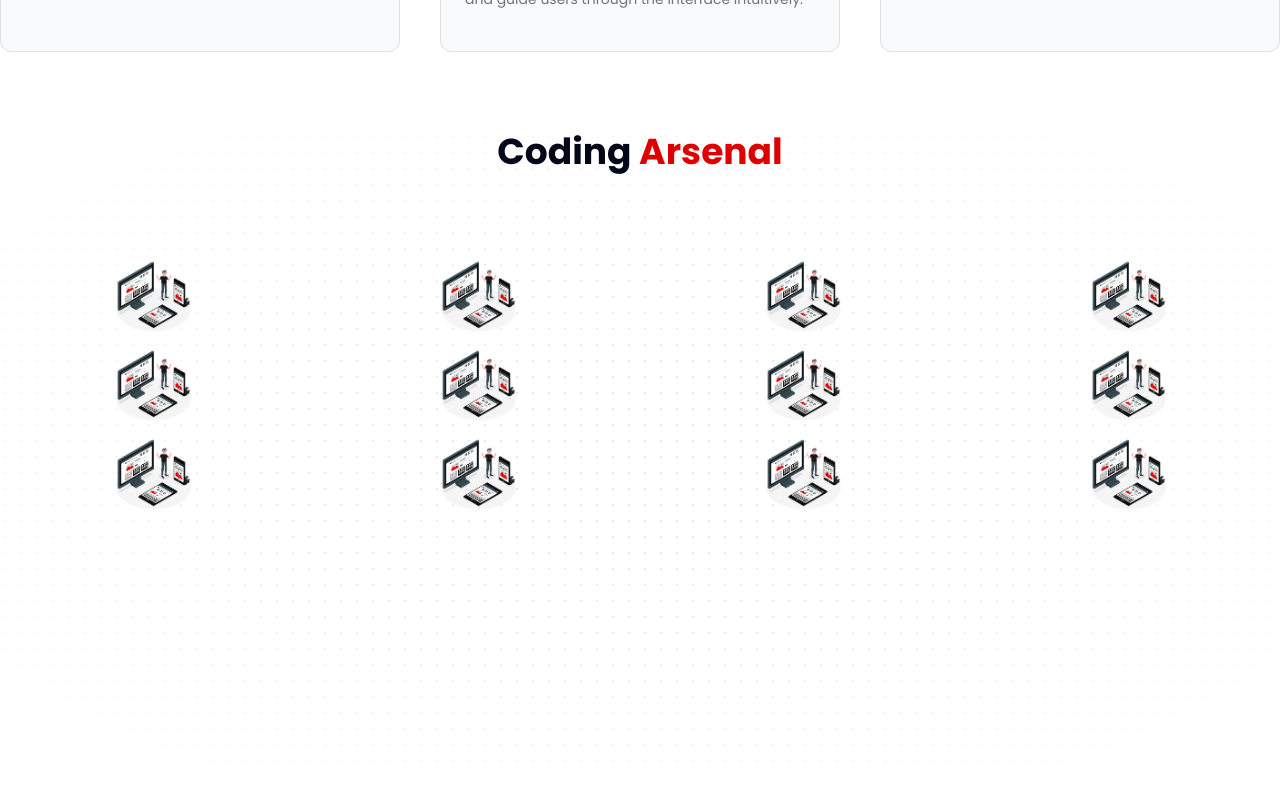
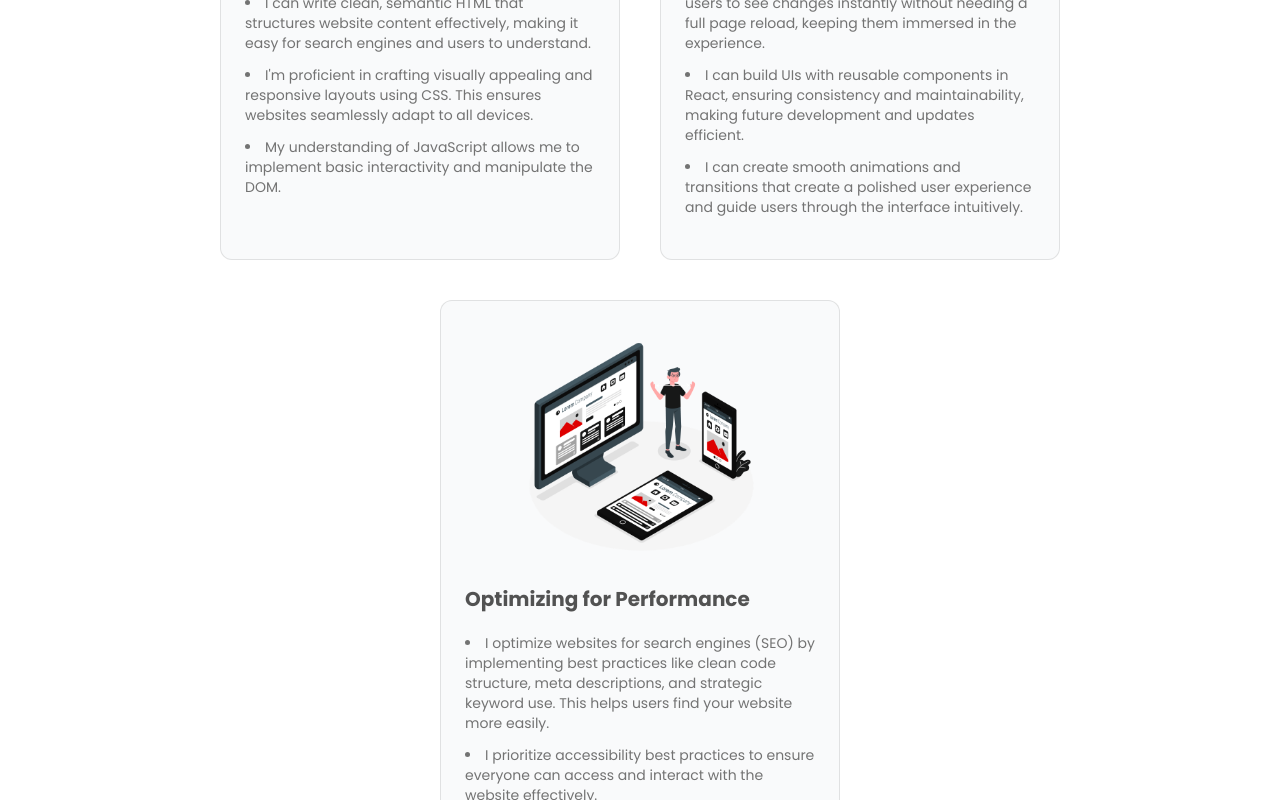
Before and after one commit to LC-Dev-23/ultimate-portfolio, a Next.js app: page / in a window 1280 px wide. Shown: the part 1740-2540 px from the top of the page. Built offline with nearby package versions, Linux system fonts and the light colour scheme.

Commit message:
fix: ui fixes minor adjustment to responsiveness and sizing of section

```diff
--- a/app/page.tsx
+++ b/app/page.tsx
@@ -5,7 +5,7 @@ import CodingArsenal from "@/components/layout/home/CodingArsenal";
 
 export default function Home() {
   return (
-    <main>
+    <main className="min-w-[20rem]">
       <Hero />
       <AboutMeSection />
       <MyExpertise />
--- a/components/Card3D.tsx
+++ b/components/Card3D.tsx
@@ -8,10 +8,10 @@ import Link from "next/link";
 const Card3D = ({ title, cardData }: any) => {
   return (
     <CardContainer className="inter-var">
-      <CardBody className="bg-gray-50 relative group/card  dark:hover:shadow-2xl dark:hover:shadow-accentRed/[0.5] hover:shadow-2xl hover:shadow-black/[0.5] dark:bg-black dark:border-white/[0.2] border-black/[0.1] w-[25rem] h-[42rem] rounded-xl p-6 border  ">
+      <CardBody className="bg-gray-50 relative group/card  dark:hover:shadow-2xl dark:hover:shadow-accentRed/[0.5] hover:shadow-2xl hover:shadow-black/[0.5] dark:bg-black dark:border-white/[0.2] border-black/[0.1] w-[20rem] md:w-[25rem] h-[42rem] rounded-xl p-6 border  ">
         <CardItem translateZ="60" className="w-full">
           <Image
-            className="h-[15rem] w-full object-contain rounded-xl group-hover/card:shadow-xl"
+            className="h-[10rem] md:h-[15rem] w-full object-contain rounded-xl group-hover/card:shadow-xl"
             src="/images/home/responsive-hero.png"
             width={700}
             height={700}
--- /dev/null
+++ b/components/TechIconBtn.tsx
@@ -0,0 +1,21 @@
+import React from 'react'
+import Image from "next/image";
+
+const TechIconBtn = ({ title,srcImg, altImg, ...props }: any) => {
+    return (
+        <div className="cursor-pointer">
+        <Image
+            {...props}
+            className="h-[5rem] w-full object-contain rounded-xl group-hover/card:shadow-xl hover:scale-110"
+            src={srcImg}
+            width={700}
+            height={700}
+            alt={altImg}
+            priority={true}
+        />
+        <h3 className="text-center p-5 font-light">{title}</h3>
+        </div>
+    )
+}
+
+export default TechIconBtn
--- a/components/common/Header.tsx
+++ b/components/common/Header.tsx
@@ -28,7 +28,7 @@ const Header = () => {
     { href: '/contact', text: 'CONTACT', className: 'block lg:hidden' },
   ];
   return (
-    <header className='z-50 fixed w-full  dark:bg-white/90 bg-black/90 backdrop-blur-sm shadow-sm rounded-b-xl'>
+    <header className='z-50 fixed w-full dark:bg-white/90 bg-black/90 backdrop-blur-sm shadow-sm rounded-b-xl'>
       <nav className='flex content-center items-center justify-between py-2 container mx-auto'>
         <Link href={"/"} className=''>
           <Image
--- a/components/common/Section.tsx
+++ b/components/common/Section.tsx
@@ -2,7 +2,7 @@ import React from 'react'
 
 const Section = ({ className, children, ...props }: any) => {
     return (
-        <section {...props} className={`${className} container mx-auto px-0 mb-20`}>
+        <section {...props} className={`${className} container mb-40`}>
             {children}
         </section>
     )
--- a/components/layout/home/CodingArsenal.tsx
+++ b/components/layout/home/CodingArsenal.tsx
@@ -1,114 +1,39 @@
+import TechIconBtn from '@/components/TechIconBtn'
 import Section from '@/components/common/Section'
 import React from 'react'
-import Image from "next/image";
 
 const CodingArsenal = () => {
-    return (
-        <Section className="h-[40rem] xl:gap-20 relative">
-            <div className="h-[40rem] w-full dark:bg-black bg-white  dark:bg-dot-white/[0.2] bg-dot-black/[0.2] absolute flex items-center justify-center -z-10" />
-            <div className="h-[40rem] absolute pointer-events-none inset-0 flex items-center justify-center dark:bg-black bg-white [mask-image:radial-gradient(ellipse_at_center,transparent_20%,black)] -z-10" />
-            <h2 className="text-center text-4xl font-semibold mt-5">Coding <span className="text-accentRed">Arsenal</span></h2>
-            <div className="grid grid-rows-4 grid-cols-4 h-[25rem] pt-16 gap-5 place-content-center mt-5">
-            <Image
-            className="h-[5rem] w-full object-contain rounded-xl group-hover/card:shadow-xl"
-            src="/images/home/responsive-hero.png"
-            width={700}
-            height={700}
-            alt="LC Dev Logo"
-            priority={true}
-          />
-                      <Image
-            className="h-[5rem] w-full object-contain rounded-xl group-hover/card:shadow-xl"
-            src="/images/home/responsive-hero.png"
-            width={700}
-            height={700}
-            alt="LC Dev Logo"
-            priority={true}
-          />
-                      <Image
-            className="h-[5rem] w-full object-contain rounded-xl group-hover/card:shadow-xl"
-            src="/images/home/responsive-hero.png"
-            width={700}
-            height={700}
-            alt="LC Dev Logo"
-            priority={true}
-          />
-                      <Image
-            className="h-[5rem] w-full object-contain rounded-xl group-hover/card:shadow-xl"
-            src="/images/home/responsive-hero.png"
-            width={700}
-            height={700}
-            alt="LC Dev Logo"
-            priority={true}
-          />
-                      <Image
-            className="h-[5rem] w-full object-contain rounded-xl group-hover/card:shadow-xl"
-            src="/images/home/responsive-hero.png"
-            width={700}
-            height={700}
-            alt="LC Dev Logo"
-            priority={true}
-          />
-                      <Image
-            className="h-[5rem] w-full object-contain rounded-xl group-hover/card:shadow-xl"
-            src="/images/home/responsive-hero.png"
-            width={700}
-            height={700}
-            alt="LC Dev Logo"
-            priority={true}
-          />
-                      <Image
-            className="h-[5rem] w-full object-contain rounded-xl group-hover/card:shadow-xl"
-            src="/images/home/responsive-hero.png"
-            width={700}
-            height={700}
-            alt="LC Dev Logo"
-            priority={true}
-          />
-                      <Image
-            className="h-[5rem] w-full object-contain rounded-xl group-hover/card:shadow-xl"
-            src="/images/home/responsive-hero.png"
-            width={700}
-            height={700}
-            alt="LC Dev Logo"
-            priority={true}
-          />
-                      <Image
-            className="h-[5rem] w-full object-contain rounded-xl group-hover/card:shadow-xl"
-            src="/images/home/responsive-hero.png"
-            width={700}
-            height={700}
-            alt="LC Dev Logo"
-            priority={true}
-          />
-                      <Image
-            className="h-[5rem] w-full object-contain rounded-xl group-hover/card:shadow-xl"
-            src="/images/home/responsive-hero.png"
-            width={700}
-            height={700}
-            alt="LC Dev Logo"
-            priority={true}
-          />
-                      <Image
-            className="h-[5rem] w-full object-contain rounded-xl group-hover/card:shadow-xl"
-            src="/images/home/responsive-hero.png"
-            width={700}
-            height={700}
-            alt="LC Dev Logo"
-            priority={true}
-          />
-                      <Image
-            className="h-[5rem] w-full object-contain rounded-xl group-hover/card:shadow-xl"
-            src="/images/home/responsive-hero.png"
-            width={700}
-            height={700}
-            alt="LC Dev Logo"
-            priority={true}
-          />
-
-            </div>
-        </Section>
-    )
+  return (
+    <Section className="px-0 xl:gap-20 relative">
+      <div className="h-[120rem] md:h-[80rem] lg:h-[60rem] top-20 w-full dark:bg-black bg-white  dark:bg-dot-white/[0.2] bg-dot-black/[0.2] absolute flex items-center justify-center -z-10" />
+      <div className="h-[120rem] md:h-[80rem] lg:h-[60rem] top-20 absolute pointer-events-none inset-0 flex items-center justify-center dark:bg-black bg-white [mask-image:radial-gradient(ellipse_at_center,transparent_20%,black)] -z-10" />
+      <h2 className="text-center text-3xl lg:text-5xl font-semibold mb-20">Coding <span className="text-accentRed">Arsenal</span></h2>
+      <div className="grid grid-flow-row grid-cols-2 md:grid-cols-3 lg:grid-cols-4 xl:grid-cols-5 pt-16 gap-5 place-content-center mt-5">
+        <TechIconBtn title="HTML 5" srcImg="/images/home/responsive-hero.png" />
+        <TechIconBtn title="CSS 3" srcImg="/images/home/responsive-hero.png" />
+        <TechIconBtn title="JS (es6)" srcImg="/images/home/responsive-hero.png" />
+        <TechIconBtn title="Typescript" srcImg="/images/home/responsive-hero.png" />
+        <TechIconBtn title="PHP" srcImg="/images/home/responsive-hero.png" />
+        <TechIconBtn title="Wordpress" srcImg="/images/home/responsive-hero.png" />
+        <TechIconBtn title="Tailwind" srcImg="/images/home/responsive-hero.png" />
+        <TechIconBtn title="React Js" srcImg="/images/home/responsive-hero.png" />
+        <TechIconBtn title="Next Js" srcImg="/images/home/responsive-hero.png" />
+        <TechIconBtn title="Ionic" srcImg="/images/home/responsive-hero.png" />
+        <TechIconBtn title="Framer" srcImg="/images/home/responsive-hero.png" />
+        <TechIconBtn title="Radix UI" srcImg="/images/home/responsive-hero.png" />
+        <TechIconBtn title="Shadcn/UI" srcImg="/images/home/responsive-hero.png" />
+        <TechIconBtn title="Aceternity UI" srcImg="/images/home/responsive-hero.png" />
+        <TechIconBtn title="Bootstrap 5" srcImg="/images/home/responsive-hero.png" />
+        <TechIconBtn title="Cpanel" srcImg="/images/home/responsive-hero.png" />
+        <TechIconBtn title="Github" srcImg="/images/home/responsive-hero.png" />
+        <TechIconBtn title="Gitlab" srcImg="/images/home/responsive-hero.png" />
+        <TechIconBtn title="MySQL" srcImg="/images/home/responsive-hero.png" />
+        <TechIconBtn title="Laravel" srcImg="/images/home/responsive-hero.png" />
+        <TechIconBtn title="C++" srcImg="/images/home/responsive-hero.png" />
+        <TechIconBtn title="Visual Basic" srcImg="/images/home/responsive-hero.png" />
+      </div>
+    </Section>
+  )
 }
 
 export default CodingArsenal
--- a/components/layout/home/MyExpertise.tsx
+++ b/components/layout/home/MyExpertise.tsx
@@ -34,9 +34,9 @@ const cardData = [
 
 const MyExpertise = () => {
   return (
-    <Section className="relative" >
-      <h2 className="text-center text-4xl font-semibold mb-10"><span className="text-accentRed">My</span> Expertise</h2>
-      <div className="flex flex-col lg:flex-row gap-10 justify-center">
+    <Section className="">
+      <h2 className="text-center text-3xl lg:text-5xl font-semibold mb-40"><span className="text-accentRed">My</span> Expertise</h2>
+      <div className="flex flex-col lg:flex-row lg:flex-wrap gap-10 justify-center">
         {cardData.map((card, index) => (
           <Card3D key={index} title={card.title} cardData={card.listItems}/>
         ))}
```
Also changed, not shown: components/layout/home/Hero.tsx (+10 -10 lines), styles/globals.css (line endings or trailing spaces).
